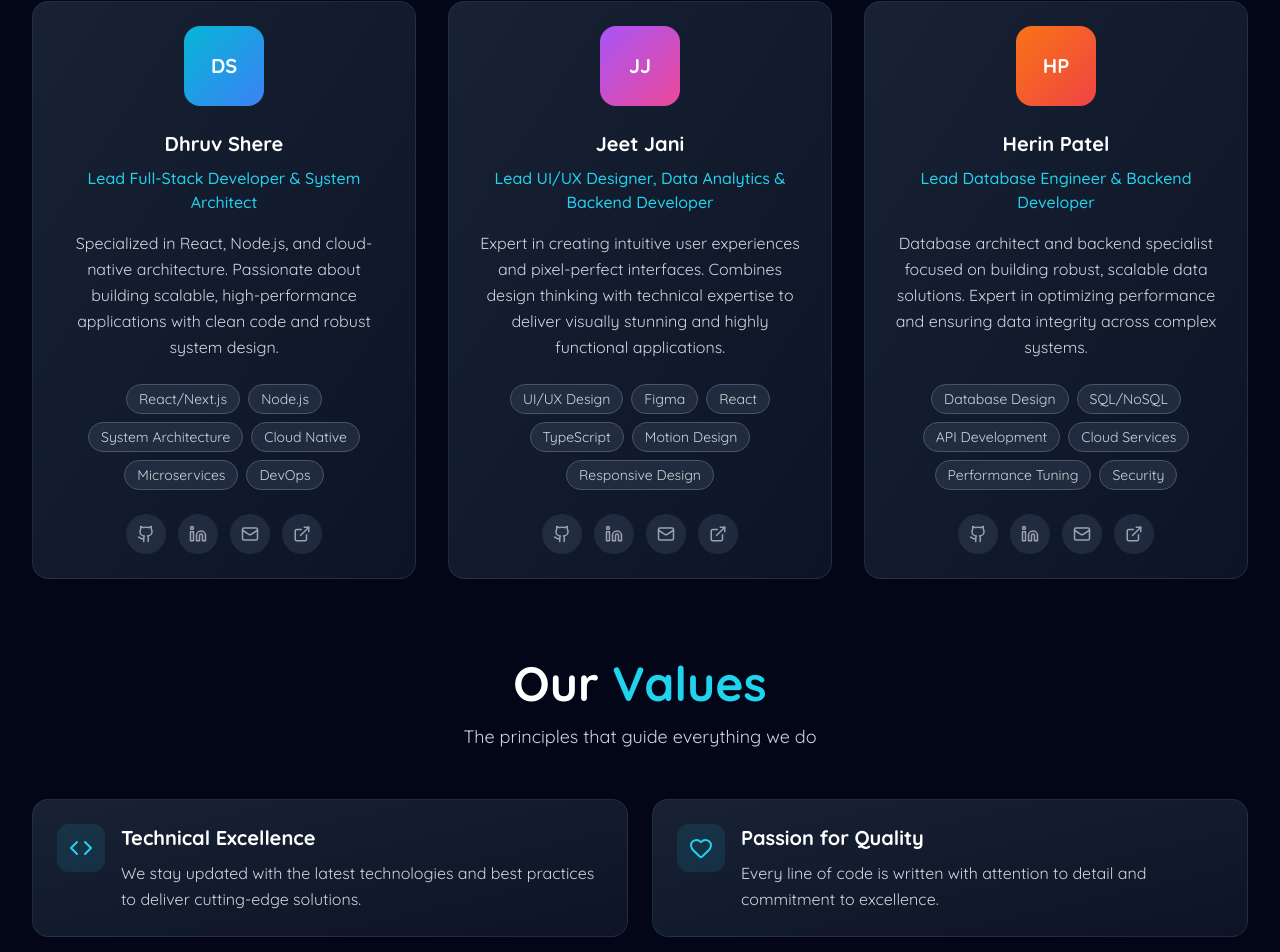
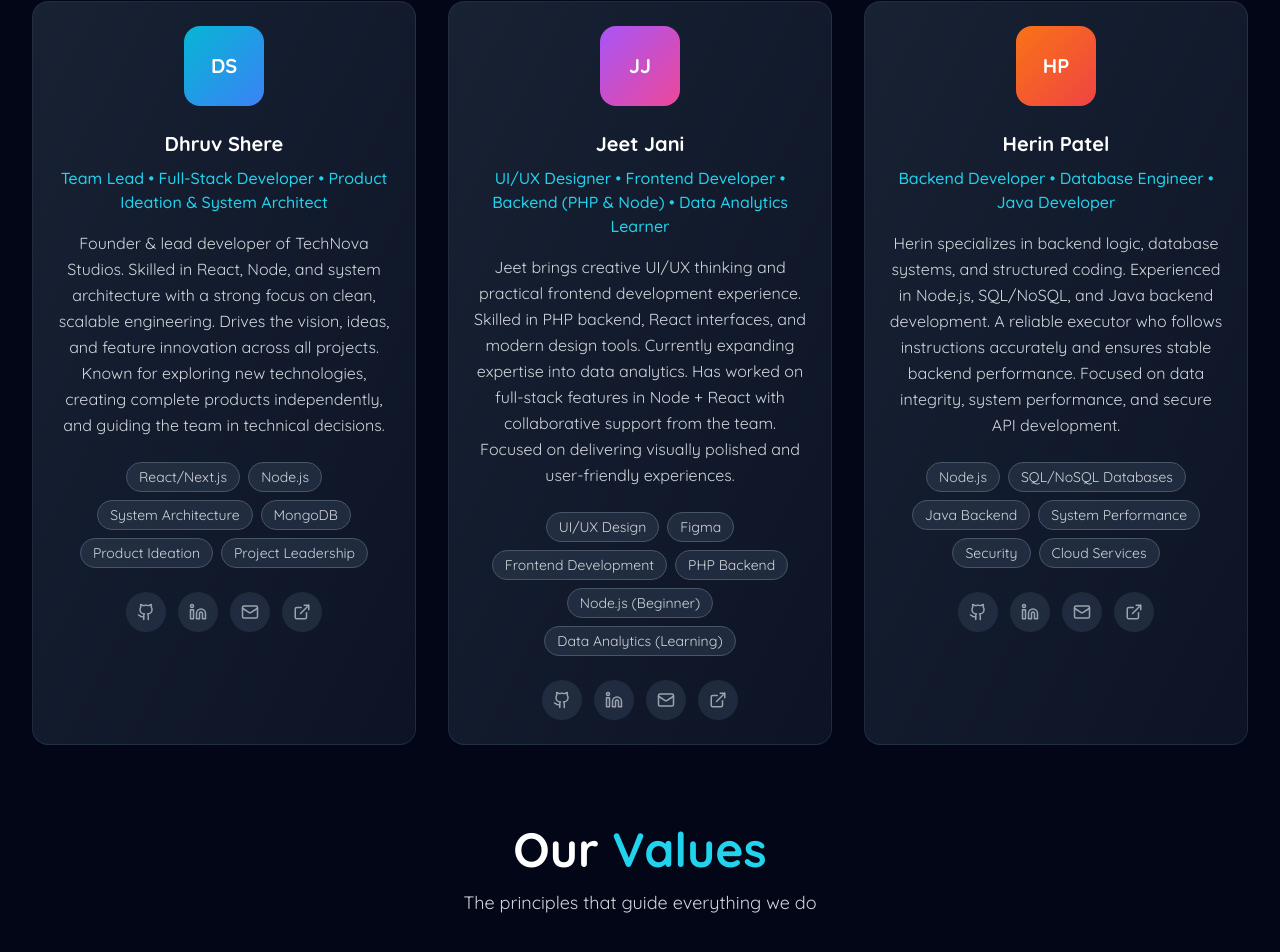
Before and after one commit to TechNovaStudios/TechNovaStudiosSite, a React (Vite) app in the folder TechNova Studios/: page /about in a window 1280 px wide. Shown: the part 928-1880 px from the top of the page. Built offline with nearby package versions, Linux system fonts and the light colour scheme.

Commit message:
Skill section update

```diff
--- a/TechNova Studios/src/pages/About.jsx
+++ b/TechNova Studios/src/pages/About.jsx
@@ -1,7 +1,16 @@
-"use client"
-import { useNavigate } from "react-router-dom"
-import { motion } from "framer-motion"
-import { Code, Users, Target, Heart, Github, Linkedin, Mail, ExternalLink } from "lucide-react"
+"use client";
+import { useNavigate } from "react-router-dom";
+import { motion } from "framer-motion";
+import {
+  Code,
+  Users,
+  Target,
+  Heart,
+  Github,
+  Linkedin,
+  Mail,
+  ExternalLink,
+} from "lucide-react";
 
 export default function About() {
   const navigate = useNavigate();
@@ -9,121 +18,135 @@ export default function About() {
   const teamMembers = [
     {
       name: "Dhruv Shere",
-      role: "Lead Full-Stack Developer & System Architect",
-      description: "Specialized in React, Node.js, and cloud-native architecture. Passionate about building scalable, high-performance applications with clean code and robust system design.",
-      skills: ["React/Next.js", "Node.js", "System Architecture", "Cloud Native", "Microservices", "DevOps"],
+      role: "Team Lead • Full-Stack Developer • Product Ideation & System Architect",
+      description:
+        "Founder & lead developer of TechNova Studios. Skilled in React, Node, and system architecture with a strong focus on clean, scalable engineering. Drives the vision, ideas, and feature innovation across all projects. Known for exploring new technologies, creating complete products independently, and guiding the team in technical decisions.",
+      skills: [
+        "React/Next.js",
+        "Node.js",
+        "System Architecture",
+        "MongoDB",
+        "Product Ideation",
+        "Project Leadership",
+      ],
       gradient: "from-cyan-500 to-blue-500",
       socialLinks: [
         {
           icon: Github,
           href: "https://github.com/DHRUV-SHERE",
-          label: "GitHub"
+          label: "GitHub",
         },
         {
           icon: Linkedin,
           href: "https://www.linkedin.com/in/dhruv-shere/",
-          label: "LinkedIn"
+          label: "LinkedIn",
         },
-        {
-          icon: Mail,
-          href: "mailto:sheredhruv@gmail.com",
-          label: "Email"
-        },
+        { icon: Mail, href: "mailto:sheredhruv@gmail.com", label: "Email" },
         {
           icon: ExternalLink,
           href: "https://portfolio-dhruvshere.vercel.app",
-          label: "Portfolio"
-        }
-      ]
+          label: "Portfolio",
+        },
+      ],
     },
+
     {
       name: "Jeet Jani",
-      role: "Lead UI/UX Designer, Data Analytics & Backend Developer",
-      description: "Expert in creating intuitive user experiences and pixel-perfect interfaces. Combines design thinking with technical expertise to deliver visually stunning and highly functional applications.",
-      skills: ["UI/UX Design", "Figma", "React", "TypeScript", "Motion Design", "Responsive Design"],
+      role: "UI/UX Designer • Frontend Developer • Backend (PHP & Node) • Data Analytics Learner",
+      description:
+        "Jeet brings creative UI/UX thinking and practical frontend development experience. Skilled in PHP backend, React interfaces, and modern design tools. Currently expanding expertise into data analytics. Has worked on full-stack features in Node + React with collaborative support from the team. Focused on delivering visually polished and user-friendly experiences.",
+      skills: [
+        "UI/UX Design",
+        "Figma",
+        "Frontend Development",
+        "PHP Backend",
+        "Node.js (Beginner)",
+        "Data Analytics (Learning)",
+      ],
       gradient: "from-purple-500 to-pink-500",
       socialLinks: [
         {
           icon: Github,
           href: "https://github.com/janijeet17",
-          label: "GitHub"
+          label: "GitHub",
         },
         {
           icon: Linkedin,
           href: "https://www.linkedin.com/in/jani-jeet/",
-          label: "LinkedIn"
+          label: "LinkedIn",
         },
-        {
-          icon: Mail,
-          href: "mailto:janijeet50@gmail.com",
-          label: "Email"
-        },
+        { icon: Mail, href: "mailto:janijeet50@gmail.com", label: "Email" },
         {
           icon: ExternalLink,
           href: "https://jeet-portfolio-e5i3.vercel.app/",
-          label: "Portfolio"
-        }
-      ]
+          label: "Portfolio",
+        },
+      ],
     },
+
     {
       name: "Herin Patel",
-      role: "Lead Database Engineer & Backend Developer",
-      description: "Database architect and backend specialist focused on building robust, scalable data solutions. Expert in optimizing performance and ensuring data integrity across complex systems.",
-      skills: ["Database Design", "SQL/NoSQL", "API Development", "Cloud Services", "Performance Tuning", "Security"],
+      role: "Backend Developer • Database Engineer • Java Developer",
+      description:
+        "Herin specializes in backend logic, database systems, and structured coding. Experienced in Node.js, SQL/NoSQL, and Java backend development. A reliable executor who follows instructions accurately and ensures stable backend performance. Focused on data integrity, system performance, and secure API development.",
+      skills: [
+        "Node.js",
+        "SQL/NoSQL Databases",
+        "Java Backend",
+        "System Performance",
+        "Security",
+        "Cloud Services",
+      ],
       gradient: "from-orange-500 to-red-500",
       socialLinks: [
-        {
-          icon: Github,
-          href: "https://github.com/Herin27",
-          label: "GitHub"
-        },
+        { icon: Github, href: "https://github.com/Herin27", label: "GitHub" },
         {
           icon: Linkedin,
           href: "https://www.linkedin.com/in/herin-patel-dev/",
-          label: "LinkedIn"
+          label: "LinkedIn",
         },
-        {
-          icon: Mail,
-          href: "mailto:herin7151@gmail.com",
-          label: "Email"
-        },
+        { icon: Mail, href: "mailto:herin7151@gmail.com", label: "Email" },
         {
           icon: ExternalLink,
           href: "https://herinpatel-dev.vercel.app",
-          label: "Portfolio"
-        }
-      ]
-    }
-  ]
+          label: "Portfolio",
+        },
+      ],
+    },
+  ];
 
   const stats = [
     { icon: Code, label: "Projects Completed", value: "10+" },
     { icon: Target, label: "Success Rate", value: "99%" },
-    { icon: Heart, label: "Years Experience", value: "5+" }
-  ]
+    { icon: Heart, label: "Years Experience", value: "5+" },
+  ];
 
   const values = [
     {
       icon: Code,
       title: "Technical Excellence",
-      description: "We stay updated with the latest technologies and best practices to deliver cutting-edge solutions."
+      description:
+        "We stay updated with the latest technologies and best practices to deliver cutting-edge solutions.",
     },
     {
       icon: Heart,
       title: "Passion for Quality",
-      description: "Every line of code is written with attention to detail and commitment to excellence."
+      description:
+        "Every line of code is written with attention to detail and commitment to excellence.",
     },
     {
       icon: Users,
       title: "Client Collaboration",
-      description: "We work closely with our clients to ensure their vision is perfectly translated into reality."
+      description:
+        "We work closely with our clients to ensure their vision is perfectly translated into reality.",
     },
     {
       icon: Target,
       title: "Results-Driven",
-      description: "We focus on delivering solutions that drive real business results and user satisfaction."
-    }
-  ]
+      description:
+        "We focus on delivering solutions that drive real business results and user satisfaction.",
+    },
+  ];
 
   return (
     <div className="min-h-screen bg-slate-950 py-12 md:py-20 lg:py-24">
@@ -142,7 +165,9 @@ export default function About() {
             className="inline-flex items-center gap-2 px-4 py-2 bg-slate-800/50 border border-slate-700 rounded-full mb-6"
           >
             <Users className="w-4 h-4 text-cyan-400" />
-            <span className="text-cyan-400 text-sm font-medium">About TechNova</span>
+            <span className="text-cyan-400 text-sm font-medium">
+              About TechNova
+            </span>
           </motion.div>
 
           <motion.h1
@@ -160,15 +185,17 @@ export default function About() {
             transition={{ duration: 0.6, delay: 0.3 }}
             className="text-gray-300 text-lg md:text-xl lg:text-2xl max-w-4xl mx-auto leading-relaxed"
           >
-            We are a passionate team of full-stack developers dedicated to creating exceptional digital experiences.
-            With expertise in modern technologies and a commitment to quality, we bring your ideas to life.
+            We are a passionate team of full-stack developers dedicated to
+            creating exceptional digital experiences. With expertise in modern
+            technologies and a commitment to quality, we bring your ideas to
+            life.
           </motion.p>
         </motion.div>
 
         {/* Stats Section */}
         <div className="grid grid-cols-2 lg:grid-cols-3 gap-6 mb-20">
           {stats.map((stat, index) => {
-            const IconComponent = stat.icon
+            const IconComponent = stat.icon;
             return (
               <motion.div
                 key={index}
@@ -181,10 +208,12 @@ export default function About() {
                 <div className="w-12 h-12 bg-cyan-400/10 rounded-xl flex items-center justify-center mb-4 mx-auto">
                   <IconComponent className="w-6 h-6 text-cyan-400" />
                 </div>
-                <p className="text-cyan-400 text-2xl md:text-3xl font-bold mb-2">{stat.value}</p>
+                <p className="text-cyan-400 text-2xl md:text-3xl font-bold mb-2">
+                  {stat.value}
+                </p>
                 <p className="text-gray-300 text-base">{stat.label}</p>
               </motion.div>
-            )
+            );
           })}
         </div>
 
@@ -201,7 +230,8 @@ export default function About() {
               Meet Our <span className="text-cyan-400">Team</span>
             </h2>
             <p className="text-gray-300 text-lg max-w-2xl mx-auto">
-              Passionate developers working together to deliver exceptional results
+              Passionate developers working together to deliver exceptional
+              results
             </p>
           </div>
 
@@ -218,9 +248,14 @@ export default function About() {
               >
                 <div className="bg-gradient-to-br from-slate-800/80 to-slate-900/80 border border-slate-700/50 backdrop-blur-sm rounded-2xl p-6 h-full transition-all duration-300 hover:border-cyan-400/30 hover:shadow-xl hover:shadow-cyan-500/10">
                   {/* Member avatar */}
-                  <div className={`w-20 h-20 bg-gradient-to-br ${member.gradient} rounded-2xl flex items-center justify-center mb-6 mx-auto group-hover:scale-110 transition-transform duration-300`}>
+                  <div
+                    className={`w-20 h-20 bg-gradient-to-br ${member.gradient} rounded-2xl flex items-center justify-center mb-6 mx-auto group-hover:scale-110 transition-transform duration-300`}
+                  >
                     <span className="text-white text-xl font-bold">
-                      {member.name.split(' ').map(n => n[0]).join('')}
+                      {member.name
+                        .split(" ")
+                        .map((n) => n[0])
+                        .join("")}
                     </span>
                   </div>
 
@@ -251,7 +286,7 @@ export default function About() {
                     {/* Social Links */}
                     <div className="flex justify-center gap-3">
                       {member.socialLinks.map((social, socialIndex) => {
-                        const IconComponent = social.icon
+                        const IconComponent = social.icon;
                         return (
                           <motion.a
                             key={socialIndex}
@@ -265,7 +300,7 @@ export default function About() {
                           >
                             <IconComponent size={18} />
                           </motion.a>
-                        )
+                        );
                       })}
                     </div>
                   </div>
@@ -294,7 +329,7 @@ export default function About() {
 
           <div className="grid grid-cols-1 md:grid-cols-2 gap-6">
             {values.map((value, index) => {
-              const IconComponent = value.icon
+              const IconComponent = value.icon;
               return (
                 <motion.div
                   key={index}
@@ -321,7 +356,7 @@ export default function About() {
                     </div>
                   </div>
                 </motion.div>
-              )
+              );
             })}
           </div>
         </motion.div>
@@ -340,7 +375,8 @@ export default function About() {
             </h2>
 
             <p className="text-gray-300 text-lg md:text-xl mb-8 max-w-2xl mx-auto">
-              Let's discuss your project and how our team can help bring your vision to life with technical excellence.
+              Let's discuss your project and how our team can help bring your
+              vision to life with technical excellence.
             </p>
 
             <div className="flex flex-col sm:flex-row gap-4 justify-center items-center">
@@ -356,7 +392,7 @@ export default function About() {
               <motion.button
                 whileHover={{ scale: 1.05 }}
                 whileTap={{ scale: 0.95 }}
-                onClick={()=> navigate("/projects")}
+                onClick={() => navigate("/projects")}
                 className="px-8 py-4 border-2 border-cyan-400 text-cyan-400 font-bold rounded-2xl hover:bg-cyan-400/10 transition-all duration-300 text-base"
               >
                 View Our Work
@@ -366,5 +402,5 @@ export default function About() {
         </motion.div>
       </div>
     </div>
-  )
+  );
 }
```
